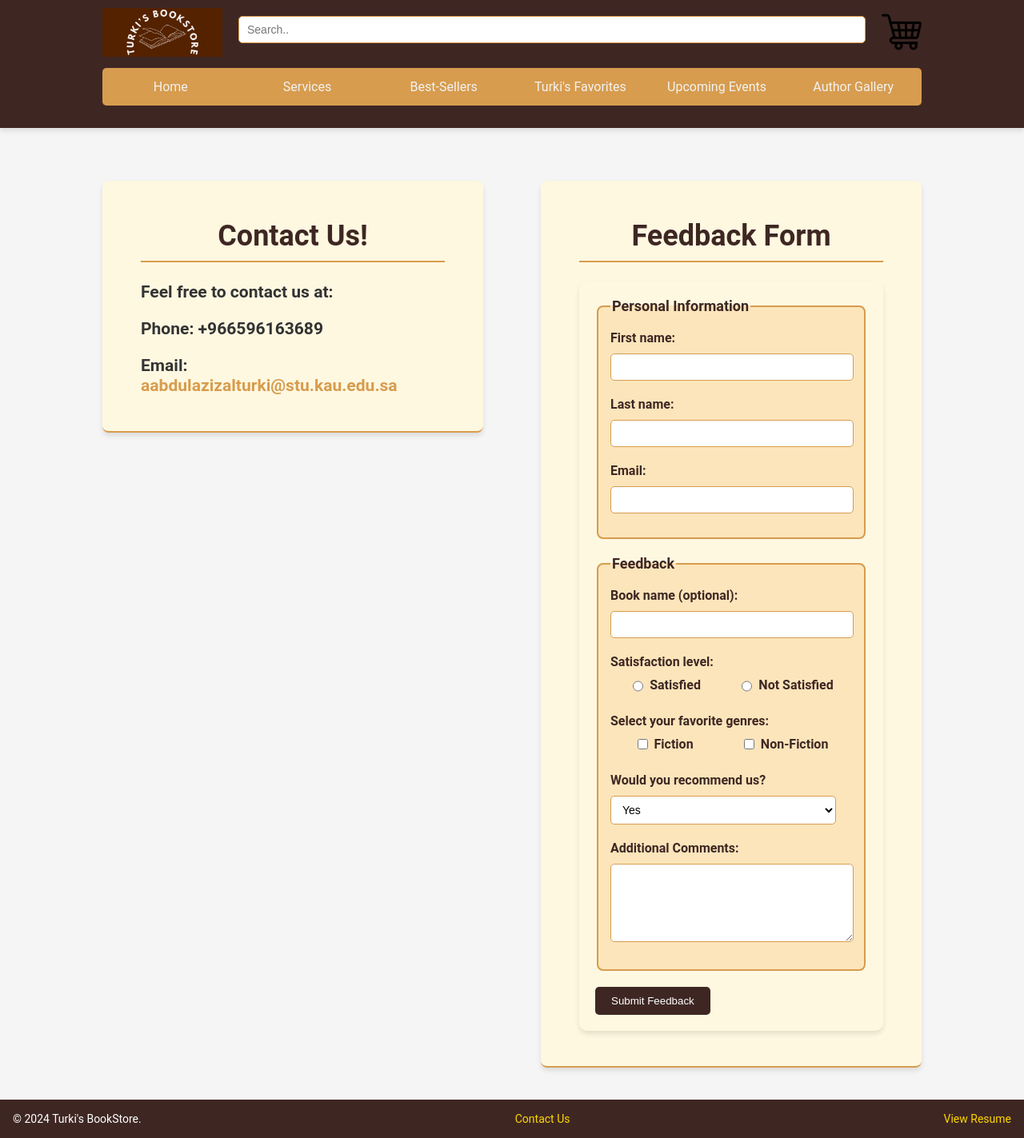
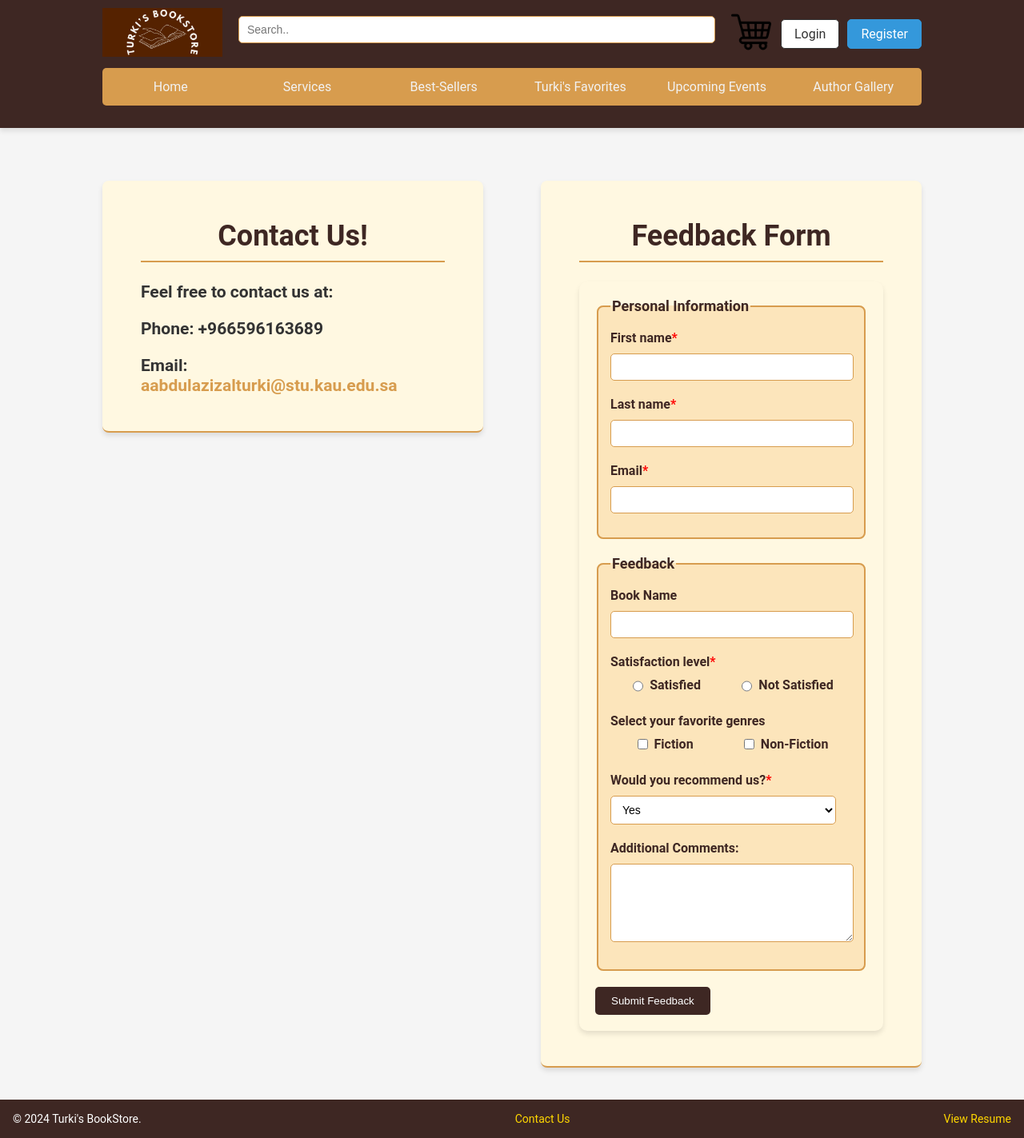
Before and after one commit to A-alturki/Turkis-Bookstore, a PHP site: page /HTML/contact.php in a window 1280 px wide. Shown: the whole page at 80% size. Run offline with PHP 8.4, Linux system fonts and the light colour scheme.

Commit message:
validated form and added login and register pages

```diff
--- a/CSS/style.css
+++ b/CSS/style.css
@@ -35,6 +35,9 @@ body {
 
 .logoline, .searchbar, .cart {
     display: flex;
+}
+.cart{
+    padding-right: 12px;
 }
 
 /* cart specific layout */
@@ -531,3 +534,47 @@ input[type="submit"]:hover {
 .centeredtext{
     text-align: center;
 }
+label span{
+    color:red;
+    font-size: 16px;
+}
+
+.auth-buttons {
+    display: flex;
+    gap: 10px; /* Space between buttons */
+    align-items: center;
+    margin-left: auto; /* Push buttons to the right */
+}
+
+.auth-buttons .button {
+    text-decoration: none;
+    font-size: 16px;
+    padding: 8px 16px;
+    border-radius: 5px;
+    border: 1px solid #333; /* Border color */
+    color: #333; /* Text color */
+    background-color: white;
+    transition: all 0.3s ease;
+}
+
+.auth-buttons .login-btn:hover {
+    background-color: #f1c40f; /* Highlight color for hover */
+    color: white;
+    border-color: #f1c40f;
+}
+
+.auth-buttons .register-btn {
+    background-color: #3498db;
+    color: white;
+    border-color: #3498db;
+}
+
+.auth-buttons .register-btn:hover {
+    background-color: #2980b9;
+    border-color: #2980b9;
+}
+
+.regform{
+    padding-left: 400px;
+    padding-right: 400px;
+}
--- a/HTML/contact.php
+++ b/HTML/contact.php
@@ -12,6 +12,8 @@ Date: 9/24/2024
     <meta name="viewport" content="width=device-width, initial-scale=1.0">
     <link rel="stylesheet" href="../CSS/style.css">
     <link rel="icon" href="../Images/favicon.ico">
+    <script src="../JS/validation.js"></script>
+
     <title>Turki's Bookstore</title>
 </head>
 <body>
@@ -35,28 +37,29 @@ Date: 9/24/2024
             <!-- Add more fields to the form -->
 <div class="card">
     <h1>Feedback Form</h1>
-    <form action="/submit_feedback.php" method="post">
+    <form id="feedbackform" name="feedbackform" method="post" onsubmit="return validateForm()" action="../backend/validation.php">
         <fieldset>
             <legend>Personal Information</legend>
-            <label for="fname">First name:</label>
-            <input type="text" id="fname" name="fname" required>
+            <label for="fname">First name<span>*</span></label>
+            <input type="text" id="fname" name="fname" >
 
-            <label for="lname">Last name:</label>
-            <input type="text" id="lname" name="lname" required>
-            <label for="email">Email:</label>
-            <input type="email" id="email" name="email" required>
+            <label for="lname">Last name<span>*</span></label>
+            <input type="text" id="lname" name="lname" >
+            <label for="email">Email<span>*</span></label>
+            <input type="email" id="email" name="email" >
+            <div id="wrongemail"></div>
         </fieldset>
 
         <fieldset>
             <legend>Feedback</legend>
-            <label for="bookname">Book name (optional):</label>
+            <label for="bookname">Book Name</label>
             <input type="text" id="bookname" name="bookname">
 
-            <label for="satisfaction">Satisfaction level:</label>
+            <label for="satisfaction">Satisfaction level<span>*</span></label>
             <div class="radiocontainer">
                 <div class="radelement">
-                <input type="radio" id="satisfied" name="satisfaction" value="satisfied">
-                <label for="satisfied">Satisfied</label>
+                    <input type="radio" id="satisfied" name="satisfaction" value="satisfied">
+                    <label for="satisfied">Satisfied</label>
                 </div>
 
                 <div class="radelement">
@@ -64,19 +67,19 @@ Date: 9/24/2024
                 <label for="not_satisfied">Not Satisfied</label>
                 </div>
             </div>
-            <label for="genre_fiction">Select your favorite genres:</label>
+            <label for="genre">Select your favorite genres</label>
 
             <div class="radiocontainer">
                 <div class="radelement">
-                    <input type="checkbox" id="genre_fiction" name="genre" value="fiction">
-                    <label for="genre_fiction">Fiction</label>
+                    <input type="checkbox" id="genre_fiction" name="genre[]" value="fiction">
+                    <label for="genre">Fiction</label>
                 </div>
                 <div class="radelement">
-                    <input type="checkbox" id="genre_nonfiction" name="genre" value="nonfiction">
-                    <label for="genre_nonfiction">Non-Fiction</label>
+                    <input type="checkbox" id="genre_nonfiction" name="genre[]" value="nonfiction">
+                    <label for="genre">Non-Fiction</label>
                 </div>
             </div>
-            <label for="recommend">Would you recommend us?</label>
+            <label for="recommend">Would you recommend us?<span>*</span></label>
             <select id="recommend" name="recommend">
                 <option value="yes">Yes</option>
                 <option value="maybe">Maybe</option>
--- a/Includes/header.php
+++ b/Includes/header.php
@@ -3,7 +3,7 @@
     <div class="header-topline">
         <div class="logoline">
             <!-- Logo link to the index page -->
-                <a href="index.php"><img src="../Images/Turki-Bookstore-Logo-Rectangle.png" alt="Turki-Bookstore-Logo" width="150" height=auto></a>
+            <a href="index.php"><img src="../Images/Turki-Bookstore-Logo-Rectangle.png" alt="Turki-Bookstore-Logo" width="150" height="auto"></a>
         </div>
 
         <!-- Search bar input -->
@@ -13,7 +13,13 @@
 
         <!-- Shopping cart link -->
         <div class="cart">
-                <a href="cart.php"><img src="../Images/shopping-cart.png" alt="Cart" width="50" height=auto></a>
+            <a href="cart.php"><img src="../Images/shopping-cart.png" alt="Cart" width="50" height="auto"></a>
+        </div>
+
+        <!-- Login and Register buttons -->
+        <div class="auth-buttons">
+            <a href="login.php" class="button login-btn">Login</a>
+            <a href="registerpage.php" class="button register-btn">Register</a>
         </div>
     </div>
 
```
Also changed, not shown: HTML/loginpage.php (added, +38 -0 lines), HTML/registerpage.php (added, +45 -0 lines), JS/validation.js (added, +36 -0 lines), backend/validation.php (added, +48 -0 lines), backend/loginback.php (added), backend/registerback.php (added). Lines whose indentation alone changed are shown as unchanged.
